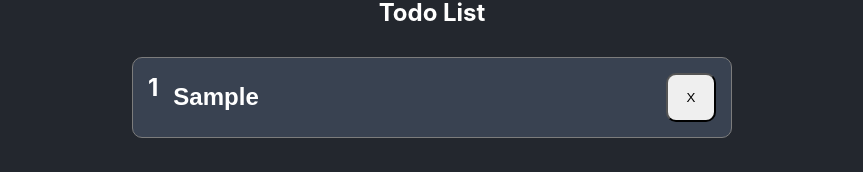
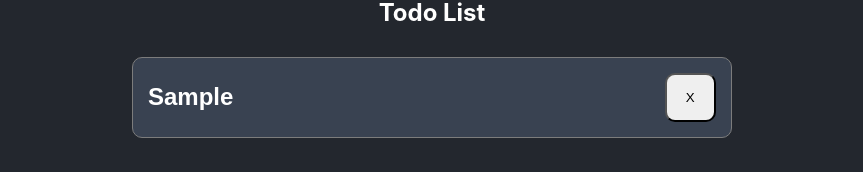
Before and after one commit to niredocz/react-todo-list, a React (Create React App) app: page / in a window 1280 px wide. Both pictures are taken after typing "Sample" into the empty fields and a click on the button "+ Add Task". Shown: the part 256-428 px from the top of the page, without its empty margins (208-1071 px from the left). Built offline with nearby package versions, Linux system fonts and the light colour scheme.

Commit message:
default value task component

```diff
--- a/src/components/Task.jsx
+++ b/src/components/Task.jsx
@@ -1,7 +1,6 @@
 export default function Task({ taskNameValue, inputChange, btnDelete, id }) {
   return (
     <div className="result">
-      <h2 style={{ color: "#fff", marginBottom: 0 }}>{id}</h2>
       <input
         className="result-text"
         type="text"
```
